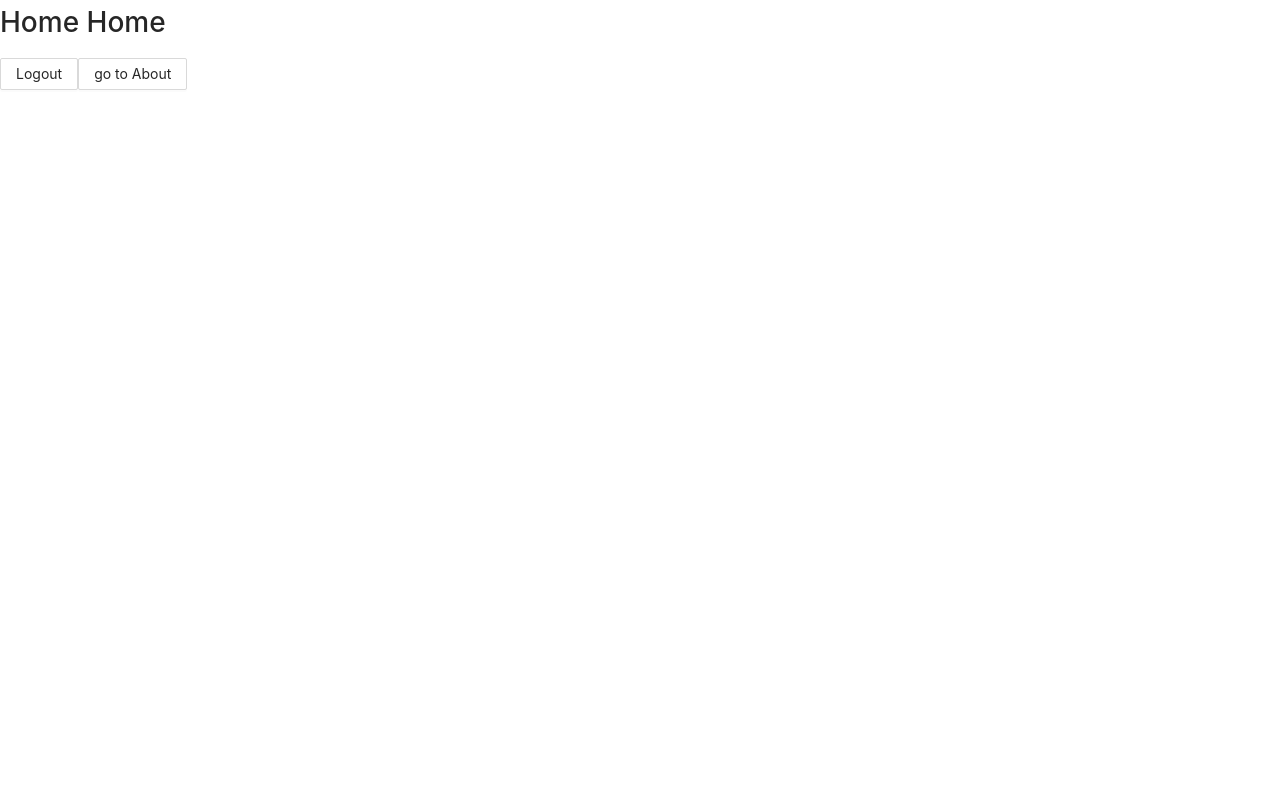
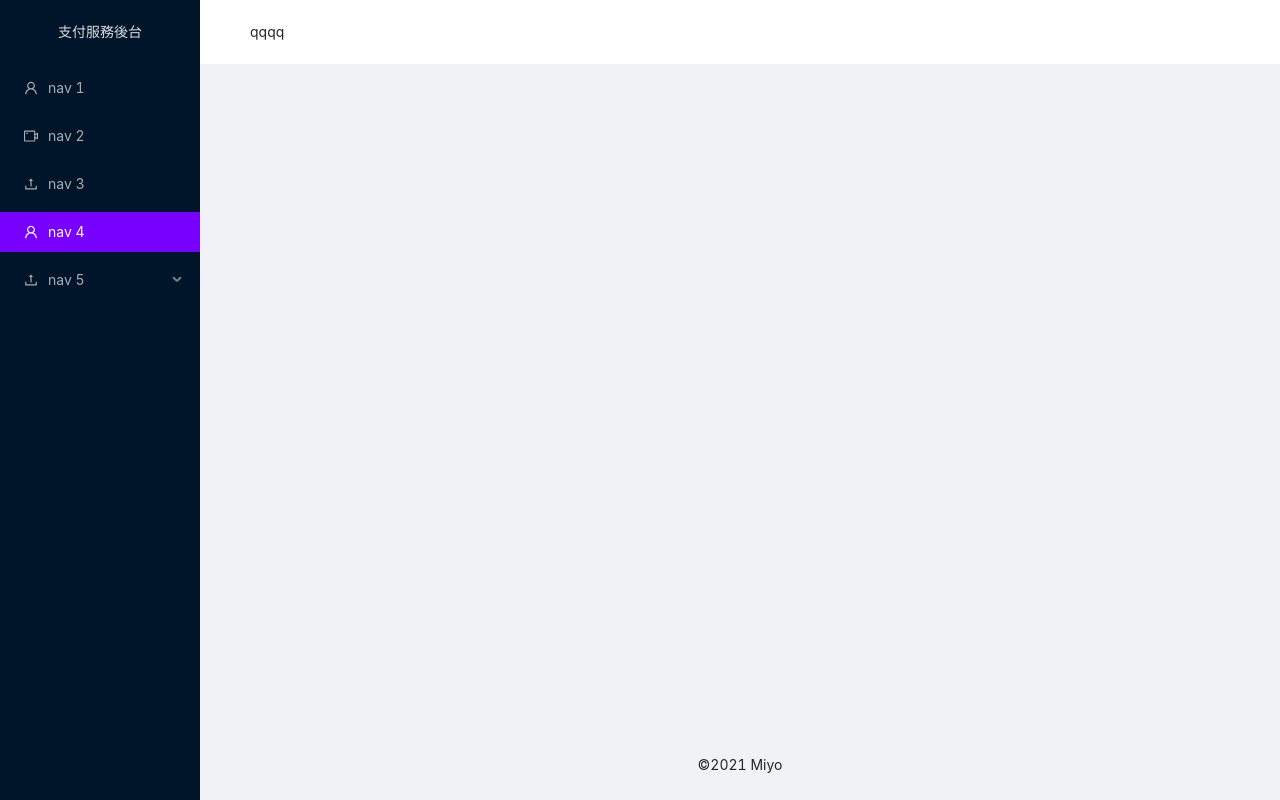
Before and after one commit to yuenu/miyo-bopay-admin, a React (Create React App) app: page / in a window 1280 px wide. Both pictures are taken after a click on the button "Login". Built offline with nearby package versions, Linux system fonts and the light colour scheme.

Commit message:
add: global layout

```diff
--- a/src/App.js
+++ b/src/App.js
@@ -3,29 +3,13 @@ import "@/less/main.less";
 import { authContext, useAuthProvider } from "@/provider/auth";
 
 import Login from "@/views/Login";
-import Home from "@/views/Home";
-import About from "@/views/About";
+import GlobalLayout from "@/views/GlobalLayout";
 
-import { BrowserRouter as Router, Switch, Route } from "react-router-dom";
-const MainStacks = () => {
-  return (
-    <Router>
-      <Switch>
-        <Route exact path="/">
-          <Home />
-        </Route>
-        <Route path="/about">
-          <About />
-        </Route>
-      </Switch>
-    </Router>
-  );
-};
 function App() {
   const auth = useAuthProvider();
   return (
     <authContext.Provider value={auth}>
-      {auth.state.token ? <MainStacks /> : <Login />}
+      {auth.state.token ? <GlobalLayout /> : <Login />}
     </authContext.Provider>
   );
 }
--- /dev/null
+++ b/src/components/Header.js
@@ -0,0 +1,7 @@
+import { Layout } from "antd";
+const { Header } = Layout;
+
+const HeaderView = () => {
+  return <Header className="header">qqqq</Header>;
+};
+export default HeaderView;
--- /dev/null
+++ b/src/components/Sidebar.js
@@ -0,0 +1,47 @@
+import { Layout, Menu } from "antd";
+
+import {
+  UploadOutlined,
+  UserOutlined,
+  VideoCameraOutlined,
+} from "@ant-design/icons";
+const { SubMenu } = Menu;
+const { Sider } = Layout;
+
+const SidebarView = () => {
+  return (
+    <Sider
+      breakpoint="lg"
+      collapsedWidth="0"
+      onBreakpoint={broken => {
+        console.log(broken);
+      }}
+      onCollapse={(collapsed, type) => {
+        console.log(collapsed, type);
+      }}
+    >
+      <div className="logo">支付服務後台</div>
+      <Menu theme="dark" mode="inline" defaultSelectedKeys={["4"]}>
+        <Menu.Item key="1" icon={<UserOutlined />}>
+          nav 1
+        </Menu.Item>
+        <Menu.Item key="2" icon={<VideoCameraOutlined />}>
+          nav 2
+        </Menu.Item>
+        <Menu.Item key="3" icon={<UploadOutlined />}>
+          nav 3
+        </Menu.Item>
+        <Menu.Item key="4" icon={<UserOutlined />}>
+          nav 4
+        </Menu.Item>
+        <SubMenu key="sub1" icon={<UploadOutlined />} title="nav 5">
+          <Menu.Item key="5">Option 5</Menu.Item>
+          <Menu.Item key="6">Option 6</Menu.Item>
+          <Menu.Item key="7">Option 7</Menu.Item>
+          <Menu.Item key="8">Option 8</Menu.Item>
+        </SubMenu>
+      </Menu>
+    </Sider>
+  );
+};
+export default SidebarView;
--- /dev/null
+++ b/src/less/components/Header.less
@@ -0,0 +1,3 @@
+.header {
+  background-color: @body-background;
+}
--- a/src/less/main.less
+++ b/src/less/main.less
@@ -2,3 +2,5 @@
 @import "./var.less";
 @import "./content.less";
 @import "./views/Login.less";
+@import "./views/GlobalLayout.less";
+@import "./components/Header.less";
--- a/src/less/var.less
+++ b/src/less/var.less
@@ -1 +1 @@
-@primary-color: #1da57a;
+@primary-color: #7700ff;
--- /dev/null
+++ b/src/less/views/GlobalLayout.less
@@ -0,0 +1,10 @@
+.global-layout {
+  min-height: 100%;
+}
+.logo {
+  display: flex;
+  align-items: center;
+  justify-content: center;
+  height: 64px;
+  color: @text-color-dark;
+}
--- /dev/null
+++ b/src/views/GlobalLayout.js
@@ -0,0 +1,19 @@
+import { Layout } from "antd";
+
+import Header from "@/components/Header";
+import Sidebar from "@/components/Sidebar";
+const { Content, Footer } = Layout;
+
+const GlobalLayout = () => {
+  return (
+    <Layout className="global-layout">
+      <Sidebar />
+      <Layout>
+        <Header />
+        <Content></Content>
+        <Footer style={{ textAlign: "center" }}>©2021 Miyo</Footer>
+      </Layout>
+    </Layout>
+  );
+};
+export default GlobalLayout;
--- a/src/views/Home.js
+++ b/src/views/Home.js
@@ -17,6 +17,9 @@ const Home = () => {
       <h1>Home Home</h1>
       <Button onClick={handleLogout}>Logout</Button>
       <Button onClick={handleGotoAbout}>go to About</Button>
+      {[...Array(100).keys()].map(i => (
+        <p key={i}>pp</p>
+      ))}
     </div>
   );
 };
```
Also changed, not shown: src/store/slice/todos.js (added, +17 -0 lines).
